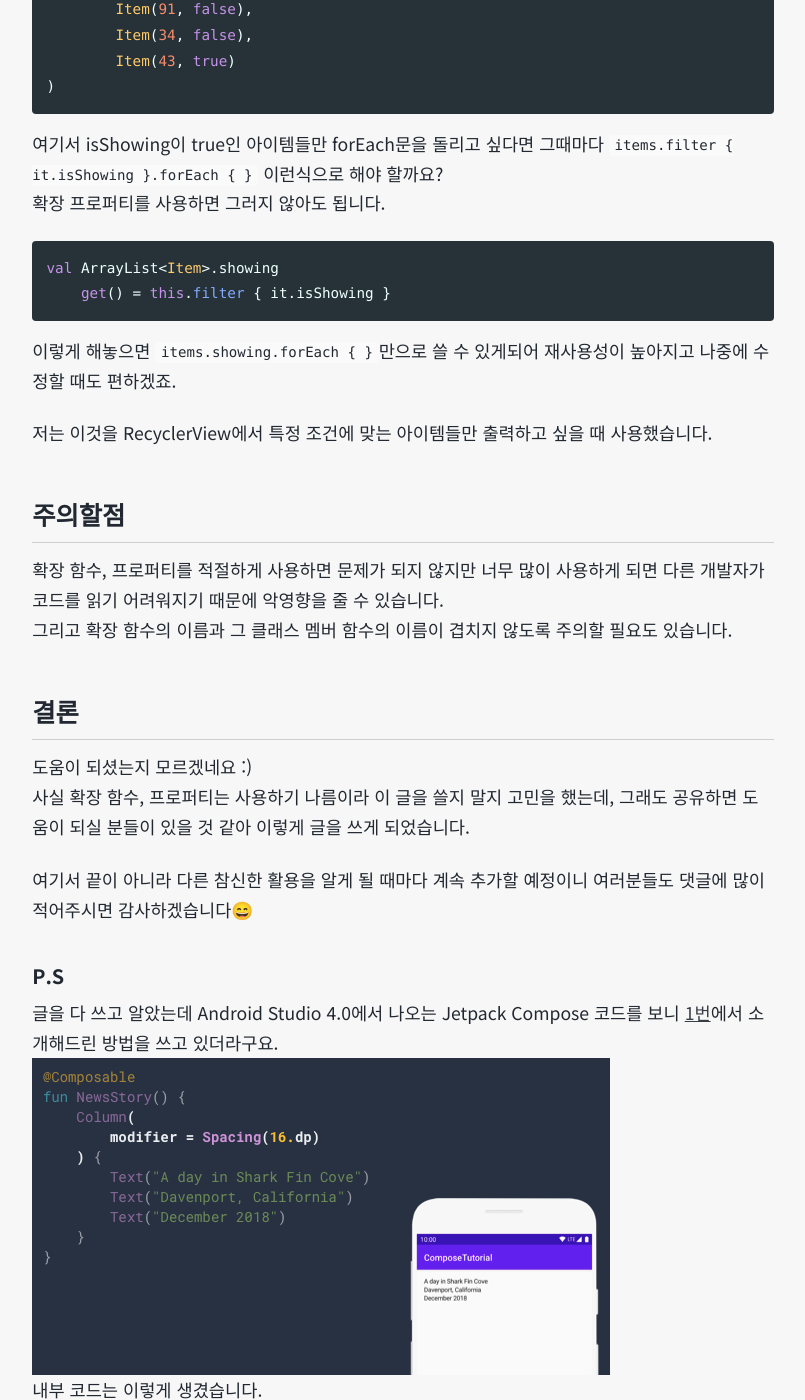
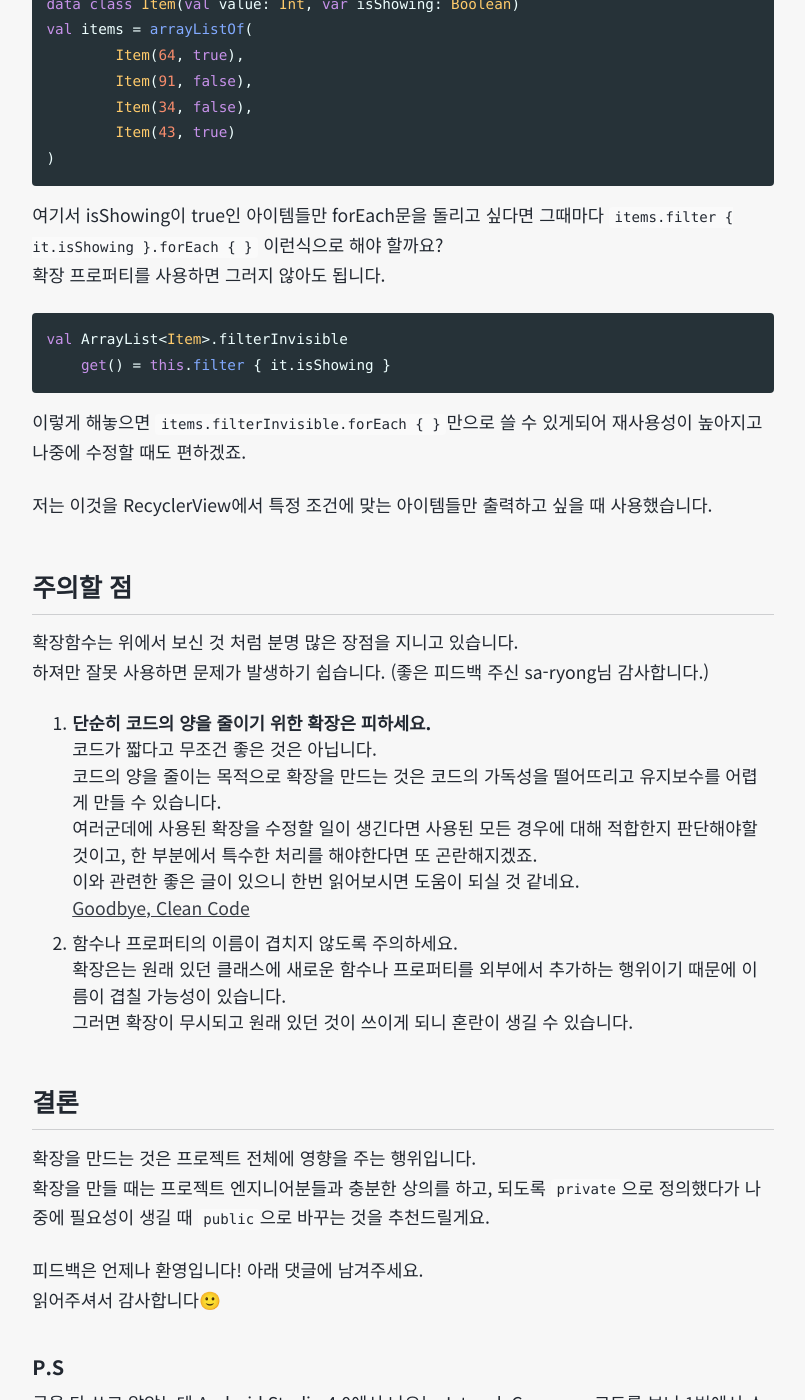
Before and after one commit to MinSeungHyun/minseunghyun.github.io, a Jekyll site: the page built from _posts/android/2020-02-04-4.md, in a window 1280 px wide and 1400 px high, scrolled down 1798 px. Shown: the whole window, without its empty margins (237-1042 px from the left). Built offline with Jekyll 4.4.1, drawn with Linux system fonts in a browser that asks for light colours; cached includes are drawn as plain includes; nearby versions of some CDN libraries; some web fonts are replaced; comment, search, counter and statistics services are not loaded; some of the changed text lies outside the part shown.

Commit message:
주의할 점 추가, 내용 일부 수정

````diff
--- a/_posts/android/2020-02-04-4.md
+++ b/_posts/android/2020-02-04-4.md
@@ -1,11 +1,12 @@
 ---
-title: "Kotlin 확장 함수, 확장 프로퍼티의 활용"
+title: "Kotlin 확장 함수, 확장 프로퍼티의 활용 + 확장함수를 쓸 때 주의할점"
 categories: [Android]
 tags: [Android, Kotlin]
 ---
 Kotlin에는 확장 함수(Extension Function)와 확장 프로퍼티(Extension Property)라는 재미있는 문법이 있습니다.
 이를 잘 활용하면 자바에서는 할 수 없었던 스타일로 코드를 짤 수 있는데요,
-이 글에서는 제가 다른 분들에게 공유하고 싶었던, 참신했던 활용법을 공유해드리고자 합니다.
+이 글에서는 제가 다른 분들에게 공유하고 싶었던 활용법을 공유해드리고자 합니다.
+그리고 확장함수를 쓸 때 주의해야 할 점까지 알아보겠습니다.
 
 ## 1. dp to px
 안드로이드 개발을 하다 보면 가끔 코드에서 레이아웃을 변경할 일이 생깁니다.
@@ -62,22 +63,33 @@ val items = arrayListOf(
 여기서 isShowing이 true인 아이템들만 forEach문을 돌리고 싶다면 그때마다 `items.filter { it.isShowing }.forEach {  }` 이런식으로 해야 할까요?
 확장 프로퍼티를 사용하면 그러지 않아도 됩니다.
 ```kotlin
-val ArrayList<Item>.showing
+val ArrayList<Item>.filterInvisible
     get() = this.filter { it.isShowing }
 ```
-이렇게 해놓으면 `items.showing.forEach {  }`만으로 쓸 수 있게되어 재사용성이 높아지고 나중에 수정할 때도 편하겠죠.
+이렇게 해놓으면 `items.filterInvisible.forEach {  }`만으로 쓸 수 있게되어 재사용성이 높아지고 나중에 수정할 때도 편하겠죠.
 
 저는 이것을 RecyclerView에서 특정 조건에 맞는 아이템들만 출력하고 싶을 때 사용했습니다.
 
-## 주의할점
-확장 함수, 프로퍼티를 적절하게 사용하면 문제가 되지 않지만 너무 많이 사용하게 되면 다른 개발자가 코드를 읽기 어려워지기 때문에 악영향을 줄 수 있습니다.
-그리고 확장 함수의 이름과 그 클래스 멤버 함수의 이름이 겹치지 않도록 주의할 필요도 있습니다.
+## 주의할 점
+확장함수는 위에서 보신 것 처럼 분명 많은 장점을 지니고 있습니다.
+하져만 잘못 사용하면 문제가 발생하기 쉽습니다. (좋은 피드백 주신 sa-ryong님 감사합니다.)
+
+1. **단순히 코드의 양을 줄이기 위한 확장은 피하세요.**
+코드가 짧다고 무조건 좋은 것은 아닙니다.
+코드의 양을 줄이는 목적으로 확장을 만드는 것은 코드의 가독성을 떨어뜨리고 유지보수를 어렵게 만들 수 있습니다.
+여러군데에 사용된 확장을 수정할 일이 생긴다면 사용된 모든 경우에 대해 적합한지 판단해야할 것이고, 한 부분에서 특수한 처리를 해야한다면 또 곤란해지겠죠.
+이와 관련한 좋은 글이 있으니 한번 읽어보시면 도움이 되실 것 같네요.
+[Goodbye, Clean Code](https://overreacted.io/ko/goodbye-clean-code/){:target="_blank"}
+2. 함수나 프로퍼티의 이름이 겹치지 않도록 주의하세요.
+확장은는 원래 있던 클래스에 새로운 함수나 프로퍼티를 외부에서 추가하는 행위이기 때문에 이름이 겹칠 가능성이 있습니다.
+그러면 확장이 무시되고 원래 있던 것이 쓰이게 되니 혼란이 생길 수 있습니다.
 
 ## 결론
-도움이 되셨는지 모르겠네요 :)
-사실 확장 함수, 프로퍼티는 사용하기 나름이라 이 글을 쓸지 말지 고민을 했는데, 그래도 공유하면 도움이 되실 분들이 있을 것 같아 이렇게 글을 쓰게 되었습니다.
+확장을 만드는 것은 프로젝트 전체에 영향을 주는 행위입니다.
+확장을 만들 때는 프로젝트 엔지니어분들과 충분한 상의를 하고, 되도록 `private`으로 정의했다가 나중에 필요성이 생길 때 `public`으로 바꾸는 것을 추천드릴게요.
 
-여기서 끝이 아니라 다른 참신한 활용을 알게 될 때마다 계속 추가할 예정이니 여러분들도 댓글에 많이 적어주시면 감사하겠습니다😄
+피드백은 언제나 환영입니다! 아래 댓글에 남겨주세요.
+읽어주셔서 감사합니다🙂
 
 ### P.S
 글을 다 쓰고 알았는데 Android Studio 4.0에서 나오는 Jetpack Compose 코드를 보니 [1번](#1-dp-to-px)에서 소개해드린 방법을 쓰고 있더라구요.
@@ -93,4 +105,4 @@ val ArrayList<Item>.showing
  */
 inline val Int.dp: Dp get() = Dp(value = this.toFloat())
 ```
-프로퍼티에도 inline을 붙일 수 있다는 것을 알게 되었습니다🤣
+프로퍼티에도 inline을 붙일 수 있다는 것을 알게 되었네요🤣
````
